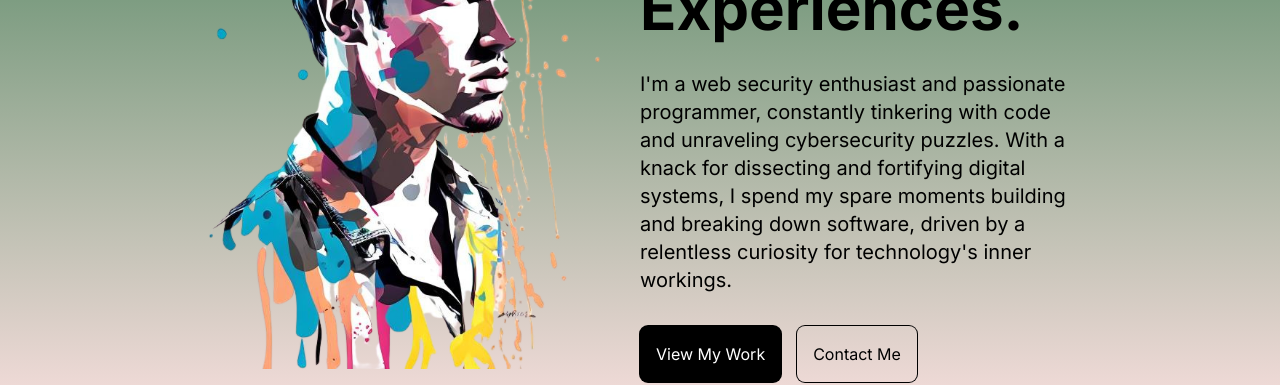
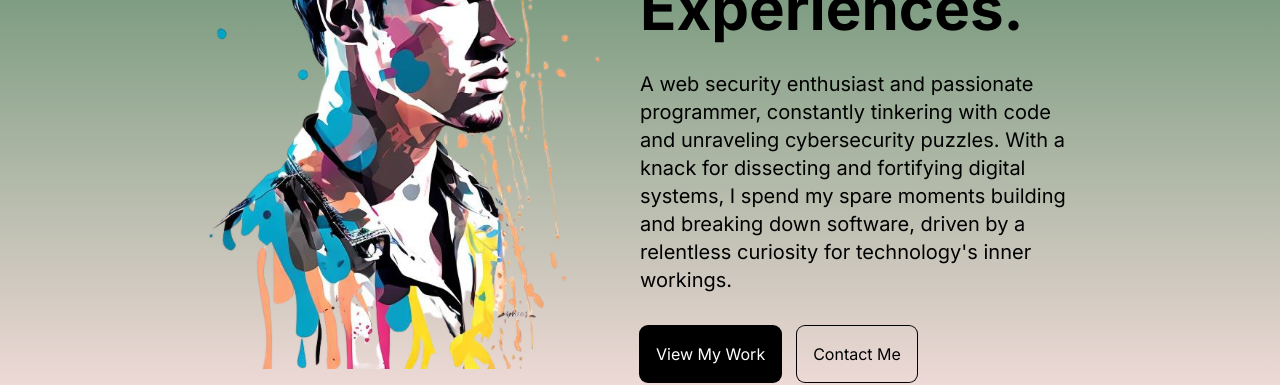
Before and after one commit to apiguy111/Animated-Portfolio, a Next.js app: page / in a window 1280 px wide. Shown: the part 358-743 px from the top of the page. Built offline with nearby package versions, Linux system fonts and the light colour scheme.

Commit message:
Update app page.jsx

```diff
--- a/src/app/page.jsx
+++ b/src/app/page.jsx
@@ -25,7 +25,7 @@ const Homepage = () => {
           </h1>
           {/* DESC */}
           <p className="md:text-xl">
-            I'm a web security enthusiast and passionate programmer, constantly
+            A web security enthusiast and passionate programmer, constantly
             tinkering with code and unraveling cybersecurity puzzles. With a
             knack for dissecting and fortifying digital systems, I spend my
             spare moments building and breaking down software, driven by a
```
